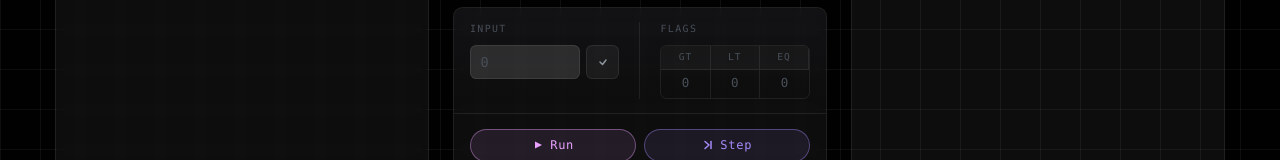
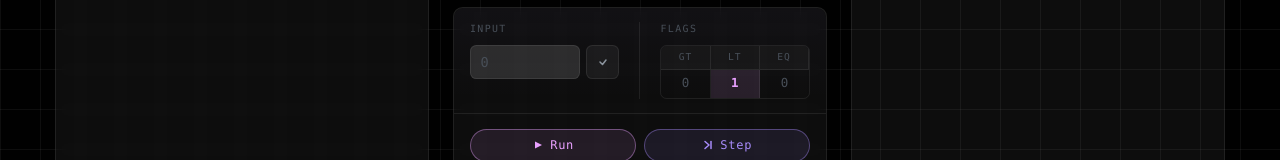
Before and after one commit to DiamondPie/assembly-sim, a Next.js app: page / in a window 1280 px wide. Shown: the part 411-571 px from the top of the page. Built offline with nearby package versions, Linux system fonts and the light colour scheme.

Commit message:
Update SimControls flags to set LT to true by default (for test!)

```diff
--- a/app/components/SimControls.jsx
+++ b/app/components/SimControls.jsx
@@ -44,7 +44,7 @@ export default function SimControls({
   inputValue     = '',
   onInputChange,
   onInputConfirm,
-  flags          = { GT: false, LT: false, EQ: false },
+  flags          = { GT: false, LT: true, EQ: false },
   onRun,
   onStep,
   notation       = '',
```
